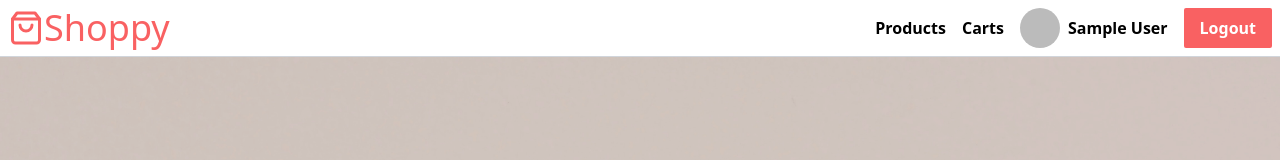
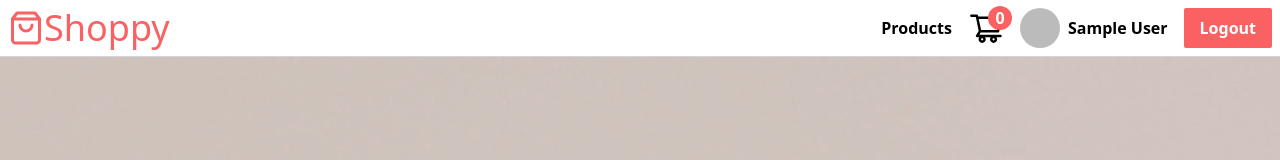
Before and after one commit to himsch/react-shoppy-study, a React (Vite) app: page / in a window 1280 px wide. Shown: the top 160 px of the page. Built offline with nearby package versions, Linux system fonts and the light colour scheme; no server answers; the database is empty; sample sign-in values are in the browser's storage.

Commit message:
쇼핑 카트- 뱃지 보여주기

```diff
--- a/src/App.jsx
+++ b/src/App.jsx
@@ -9,8 +9,8 @@ function App() {
   return (
     <>
       <AuthContextProvider>
-        <Navbar />
         <QueryClientProvider client={queryClient}>
+          <Navbar />
           <Outlet />
         </QueryClientProvider>
       </AuthContextProvider>
--- /dev/null
+++ b/src/componets/CartStatus.jsx
@@ -0,0 +1,22 @@
+import React from 'react';
+import { AiOutlineShoppingCart } from 'react-icons/ai';
+import { getCart } from '../api/firebase.js';
+import { useQuery } from '@tanstack/react-query';
+import { useAuthContext } from '../context/AuthContext.jsx';
+
+function CartStatus() {
+  const { uid } = useAuthContext();
+  const { data: products } = useQuery(['carts'], async () => getCart(uid));
+  return (
+    <div className="relative">
+      <AiOutlineShoppingCart className="text-4xl" />
+      {products && (
+        <p className="w-6 h-6 text-center bg-brand text-white font-bold rounded-full absolute -top-1 -right-2">
+          {products.length}
+        </p>
+      )}
+    </div>
+  );
+}
+
+export default CartStatus;
--- a/src/componets/Navbar.jsx
+++ b/src/componets/Navbar.jsx
@@ -4,6 +4,7 @@ import { BsFillPenFill } from 'react-icons/all.js';
 import User from './User.jsx';
 import Button from './ui/Button.jsx';
 import { useAuthContext } from '../context/AuthContext.jsx';
+import CartStatus from './CartStatus.jsx';
 
 function Navbar() {
   const { user, login, logout } = useAuthContext();
@@ -16,7 +17,11 @@ function Navbar() {
       </Link>
       <nav className="flex items-center gap-4 font-semibold">
         <Link to="/products">Products</Link>
-        {user && <Link to="/Carts">Carts</Link>}
+        {user && (
+          <Link to="/Carts">
+            <CartStatus />
+          </Link>
+        )}
         {user && user.isAdmin && (
           <Link to="/products/new" className="text-2xl">
             <BsFillPenFill />
```
